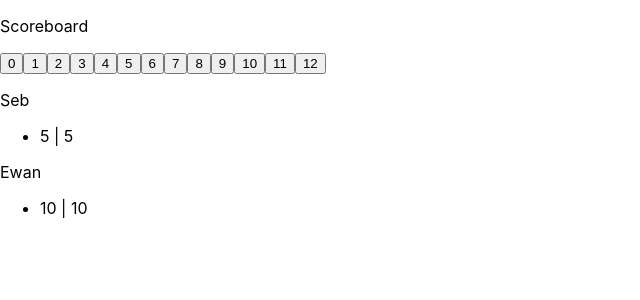
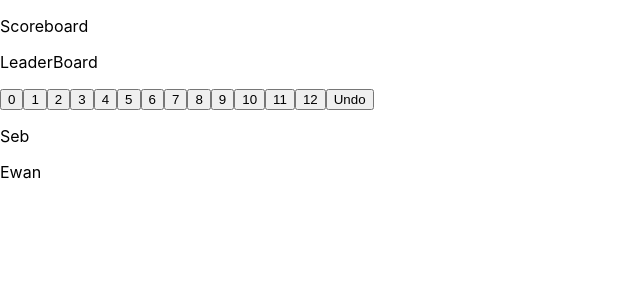
Before and after one commit to cruskit/finskora, a React (Create React App) app: page / in a window 1280 px wide. Shown: the top 300 px of the page, without its empty margins (0-640 px from the left). Built offline with nearby package versions, Linux system fonts and the light colour scheme.

Commit message:
Added undo support

```diff
--- a/src/App.js
+++ b/src/App.js
@@ -10,10 +10,7 @@ class App extends React.Component {
     this.state = {
       players: ['Seb', 'Ewan'],
       numTurns: 0,
-      turnScores: [ // Just putting in some dummy data for testing
-        [{ score: 5, total: 5 }],
-        [{ score: 10, total: 10 }]
-      ],
+      turnScores: [Array(0), Array(0)],
     };
   }
 
@@ -26,16 +23,21 @@ class App extends React.Component {
     const newState = JSON.parse(JSON.stringify(this.state));
 
     const turnScores = this.state.turnScores[currentPlayer];
-    const currentTotal = turnScores[turnScores.length - 1].total;
+    const currentTotal = turnScores.length === 0 ? 0 : turnScores[turnScores.length - 1].total;
 
     newState.turnScores[currentPlayer].push({
       score: userScore,
       total: currentTotal + userScore,
     });
     newState.numTurns = this.state.numTurns + 1;
-
+    newState.previousState = this.state;
 
     this.setState(newState);
+  }
+
+  handleUndo() {
+    console.log("Undoing last scoring action");
+    this.setState(this.state.previousState);
   }
 
   render() {
@@ -48,8 +50,12 @@ class App extends React.Component {
 
         </header>
         <div>
+          <LeaderBoard />
+        </div>
+        <div>
           <ScorePad
             onScoreEntered={(s) => this.handleScoreEntered(s)}
+            onUndo={() => this.handleUndo()}
           />
         </div>
         <div>
@@ -62,6 +68,19 @@ class App extends React.Component {
             scores={this.state.turnScores[1]}
           />
         </div>
+      </div>
+    );
+  }
+
+}
+
+class LeaderBoard extends React.Component {
+
+
+  render() {
+    return (
+      <div>
+        <p>LeaderBoard</p>
       </div>
     );
   }
@@ -82,11 +101,20 @@ function EntryButton(props) {
 class ScorePad extends React.Component {
 
   renderEntryButton(scoreValue) {
-
     return (
       <EntryButton
         onClick={() => this.props.onScoreEntered(scoreValue)}
         description={scoreValue}
+      />
+    );
+
+  }
+
+  renderUndoButton() {
+    return (
+      <EntryButton
+        onClick={() => this.props.onUndo()}
+        description="Undo"
       />
     );
 
@@ -109,6 +137,7 @@ class ScorePad extends React.Component {
         {this.renderEntryButton(10)}
         {this.renderEntryButton(11)}
         {this.renderEntryButton(12)}
+        {this.renderUndoButton()}
       </div>
 
     );
@@ -123,7 +152,7 @@ class PlayerHistory extends React.Component {
 
       return (
         < li key={round} >
-          {scores.total} | {scores.score}
+          {scores.score} | {scores.total}
         </li >
       );
 
```
